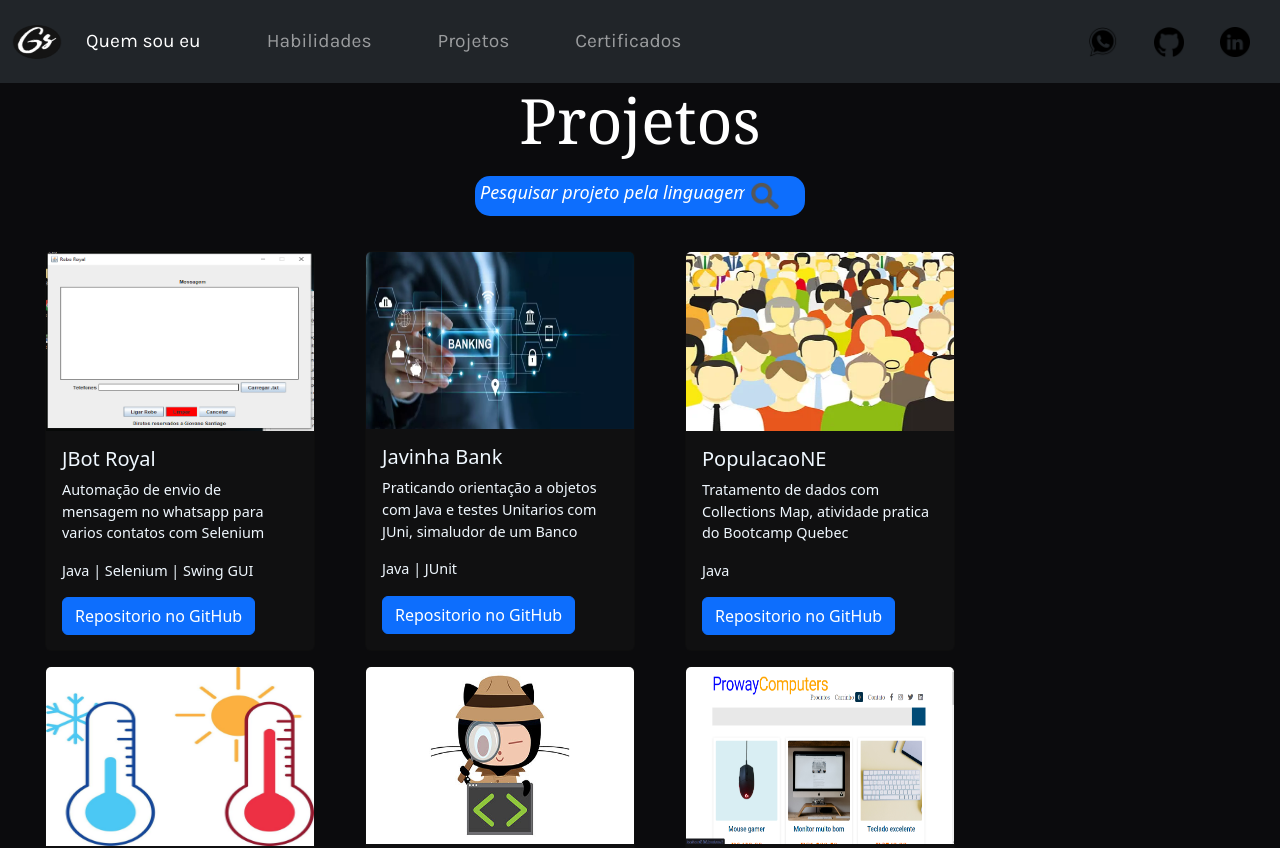
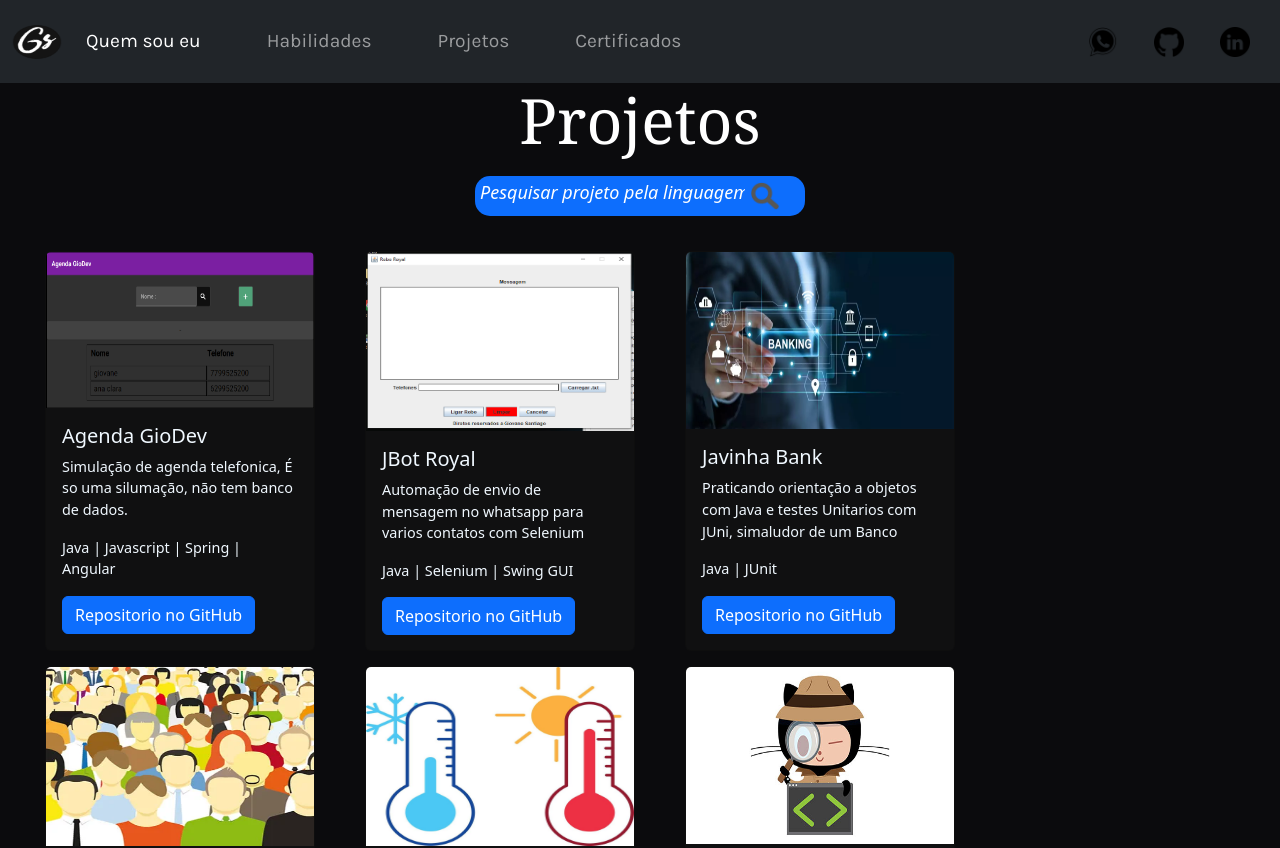
Before and after one commit to giovanesantiago/Portifolio, an Angular app: page /projetos in a window 1280 px wide. Shown: the top 848 px of the page. Built offline with nearby package versions, Linux system fonts and the light colour scheme.

Commit message:
Add projeto Agenda GioDev

```diff
--- a/src/app/projetos.ts
+++ b/src/app/projetos.ts
@@ -10,6 +10,7 @@ export interface IProjetos {
 }
 
 export const projetos: IProjetos[] = [
+    {id: 18, img: "./assets/projetos/agendaGioDev.png", titulo: "Agenda GioDev", descricao: "Simulação de agenda telefonica,  É so uma silumação, não tem banco de dados." ,tecnologia: "Java | Javascript | Spring | Angular", linkGithub: "https://github.com/giovanesantiago/Agenda-GioDev" },
     {id: 18, img: "./assets/projetos/botRoyal.png", titulo: "JBot Royal", descricao: "Automação de envio de mensagem no whatsapp para varios contatos com Selenium" ,tecnologia: "Java | Selenium | Swing GUI", linkGithub: "https://github.com/giovanesantiago/BotRoyal" },
     {id: 17, img: "./assets/projetos/JavinhaBank.png", titulo: "Javinha Bank", descricao: "Praticando orientação a objetos com Java e testes Unitarios com JUni, simaludor de um Banco " ,tecnologia: "Java | JUnit", linkGithub: "https://github.com/giovanesantiago/Banco-Digital" },
     {id: 16, img: "./assets/projetos/populacao1.png", titulo: "PopulacaoNE", descricao: "Tratamento de dados com Collections Map, atividade pratica do Bootcamp Quebec " ,tecnologia: "Java", linkGithub: "https://github.com/giovanesantiago/PopulacaoNE" },
```
Also changed, not shown: src/assets/projetos/agendaGioDev.png (added).
